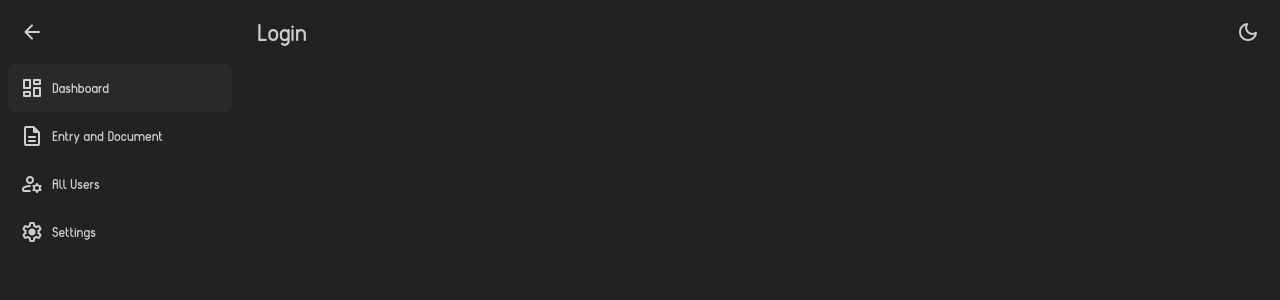
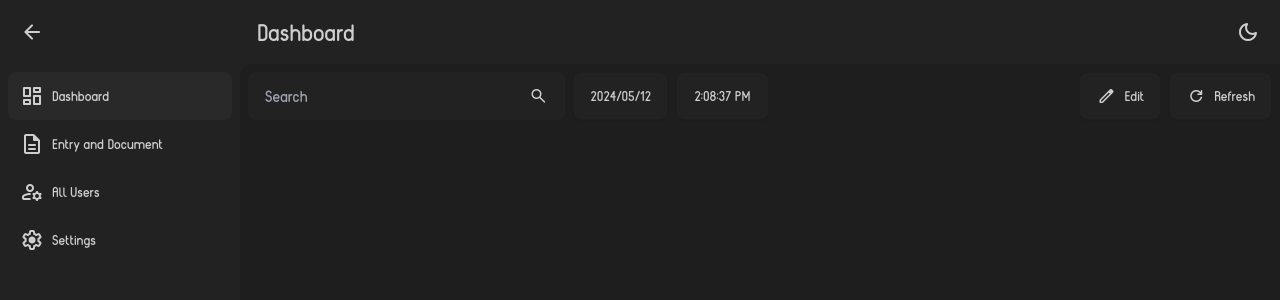
Before and after one commit to PenguinBotOnGithub/pkl-moment, a React (Vite) app in the folder frontend/: page / in a window 1280 px wide. Shown: the top 300 px of the page. Built offline with nearby package versions, Linux system fonts and the light colour scheme.

Commit message:
frontend/feat: [AS] Search Component (include clock and date), material symbol sizable

```diff
--- /dev/null
+++ b/frontend/src/assets/icons/material-symbols-rounded.css
@@ -0,0 +1,33 @@
+/* Recommended icon sizes */
+span.icon-size-16 {
+  font-size: 16px;
+  font-variation-settings: 'OPSZ' 16;
+}
+span.icon-size-20 {
+  font-size: 20px;
+  font-variation-settings: 'OPSZ' 20;
+}
+span.icon-size-24 {
+  font-size: 24px;
+  font-variation-settings: 'OPSZ' 24;
+}
+span.icon-size-40 {
+  font-size: 40px;
+  font-variation-settings: 'OPSZ' 40;
+}
+span.icon-size-48 {
+  font-size: 48px;
+  font-variation-settings: 'OPSZ' 48;
+}
+
+/* Rules for using icons as black on a light background. */
+.dark {
+  background: black;
+  color: rgba(255, 255, 255, 1);
+  font-variation-settings: 'GRAD' -25;
+}
+.dark-inactive {
+  background: black;
+  color: rgba(255, 255, 255, 0.3);
+  font-variation-settings: 'GRAD' -25;
+}
--- /dev/null
+++ b/frontend/src/assets/strings/Clock.jsx
@@ -0,0 +1,12 @@
+import { useState } from "react";
+
+const Clock = () => {
+  // For digital clock
+  let [ctime, setCTime] = useState(new Date().toLocaleTimeString());
+  const updateTime = () => {
+    setCTime(new Date().toLocaleTimeString());
+  };
+  setInterval(updateTime, 1000);
+  return (ctime);
+};
+export default Clock;
--- /dev/null
+++ b/frontend/src/assets/strings/getCurrentDate.jsx
@@ -0,0 +1,10 @@
+export default function getCurrentDate(separator = "") {
+  let newDate = new Date();
+  let date = newDate.getDate();
+  let month = newDate.getMonth() + 1;
+  let year = newDate.getFullYear();
+
+  return `${year}${separator}${
+    month < 10 ? `0${month}` : `${month}`
+  }${separator}${date}`;
+}
--- /dev/null
+++ b/frontend/src/components/Search.jsx
@@ -0,0 +1,34 @@
+import React from "react";
+import getCurrentDate from "../assets/strings/getCurrentDate";
+import Clock from "../assets/strings/Clock";
+
+function Search() {
+  return (
+    <div className="flex flex-row">
+      <div className="grow-[1] flex flex-row gap-2">
+        <label className="input flex-1 flex items-center gap-2">
+          <input type="text" className="grow" placeholder="Search" />
+          <span className="material-symbols-rounded icon-size-20">Search</span>
+        </label>
+        <button className="flex-none btn bg-base-100">
+          {getCurrentDate("/")}
+        </button>
+        <button className="flex-none btn w-[93px] p-0 bg-base-100 gap-1">
+          {Clock()}
+        </button>
+      </div>
+      <div className="grow-[3] flex flex-row-reverse gap-2">
+        <button className="flex-none btn bg-base-100">
+          <span className="material-symbols-rounded icon-size-20">refresh</span>
+          Refresh
+        </button>
+        <button className="flex-none btn bg-base-100">
+          <span className="material-symbols-rounded icon-size-20">edit</span>
+          Edit
+        </button>
+      </div>
+    </div>
+  );
+}
+
+export default Search;
--- a/frontend/src/components/Sidebar.jsx
+++ b/frontend/src/components/Sidebar.jsx
@@ -1,7 +1,7 @@
 import React, { useState } from "react";
 import { useTranslation } from "react-i18next";
 
-function Sidebar({ index = 0 }) {
+function Sidebar({ index = -1 }) {
   const [isExpanded, setIsExpanded] = useState(true);
   const { t } = useTranslation();
 
@@ -22,7 +22,7 @@ function Sidebar({ index = 0 }) {
           menu
         </span>
       </label>
-      <ul className={`menu ${isExpanded && `w-56`} px-0 pt-2`}>
+      <ul className={`menu ${isExpanded && `w-56`} px-0 pt-4`}>
         <li>
           <a className={`p-3 ${index == 0 && "active"}`}>
             <span className="material-symbols-rounded">dashboard</span>
--- a/frontend/src/components/UsageExample.jsx
+++ b/frontend/src/components/UsageExample.jsx
@@ -2,6 +2,7 @@ import React from "react";
 import Navbar from "./Navbar";
 import Sidebar from "./Sidebar";
 import { useTranslation } from "react-i18next";
+import Search from "./Search";
 
 //! Delete this file when merging to master
 //! Hapus file ini ketika merge ke master
@@ -11,10 +12,13 @@ function UsageExample() {
 
   return (
     <div className="flex h-full">
-      <Sidebar />
-      <div className="w-full">
-        <Navbar title={t("Login")} sidebar={true} />
-        {/*content disini*/}
+      <Sidebar index={0} />
+      <div className="flex-1 flex flex-col">
+        <Navbar title={t("Dashboard")} sidebar={true} />
+        <div className="flex-1 flex-nowrap bg-base-200 rounded-tl-xl p-2">
+          {/* Content in here */}
+          <Search />
+        </div>
       </div>
     </div>
   );
--- a/frontend/src/index.css
+++ b/frontend/src/index.css
@@ -11,6 +11,7 @@
 * {
   font-family: "Reef";
 }
+
 #root {
   height: 100vh;
 }
--- a/frontend/src/main.jsx
+++ b/frontend/src/main.jsx
@@ -2,7 +2,8 @@ import React from "react";
 import ReactDOM from "react-dom/client";
 import App from "./App.jsx";
 import "./index.css";
-import "./assets/fonts/Reef.otf"
+import "./assets/icons/material-symbols-rounded.css";
+import "./assets/fonts/Reef.otf";
 
 ReactDOM.createRoot(document.getElementById("root")).render(
   <React.StrictMode>
```
